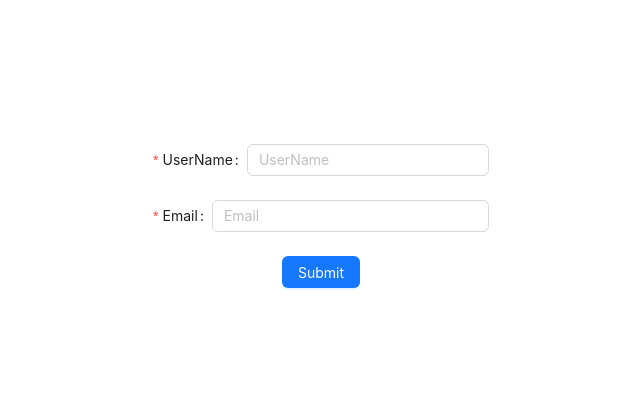
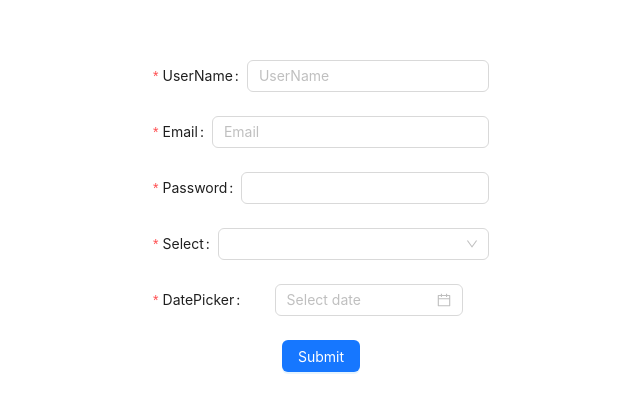
Before and after one commit to shahbaz-ramzan/React-Projects, a React (Vite) app in the folder form-validations/: page / in a window 1280 px wide. Shown: the part 184-596 px from the top of the page, without its empty margins (319-959 px from the left). Built offline with nearby package versions, Linux system fonts and the light colour scheme.

Commit message:
latest code

```diff
--- a/form-validations/src/components/first-form.jsx
+++ b/form-validations/src/components/first-form.jsx
@@ -1,4 +1,4 @@
-import { Button, Form } from "antd"
+import { Button, DatePicker, Form, Select } from "antd"
 import Input from "antd/es/input/Input"
 
 function FirstForm() {
@@ -24,6 +24,38 @@ function FirstForm() {
               ]}>
                   <Input placeholder="Email"/>
               </Form.Item>
+              <Form.Item label="Password" name="password" rules={[
+                  {
+                      required: true,
+                      message:"Please Enter Password",
+                  }
+              ]}>
+                  <Input></Input>
+              </Form.Item>
+              <Form.Item
+      label="Select"
+      name="Select"
+      rules={[
+        {
+          required: true,
+          message: 'Please input!',
+        },
+      ]}
+    >
+      <Select />
+              </Form.Item>
+              <Form.Item
+      label="DatePicker"
+      name="DatePicker"
+      rules={[
+        {
+          required: true,
+          message: 'Please input!',
+        },
+      ]}
+    >
+      <DatePicker />
+    </Form.Item>
               <Button type="primary" htmlType="submit">Submit</Button>
           </Form>
     </div>
```
